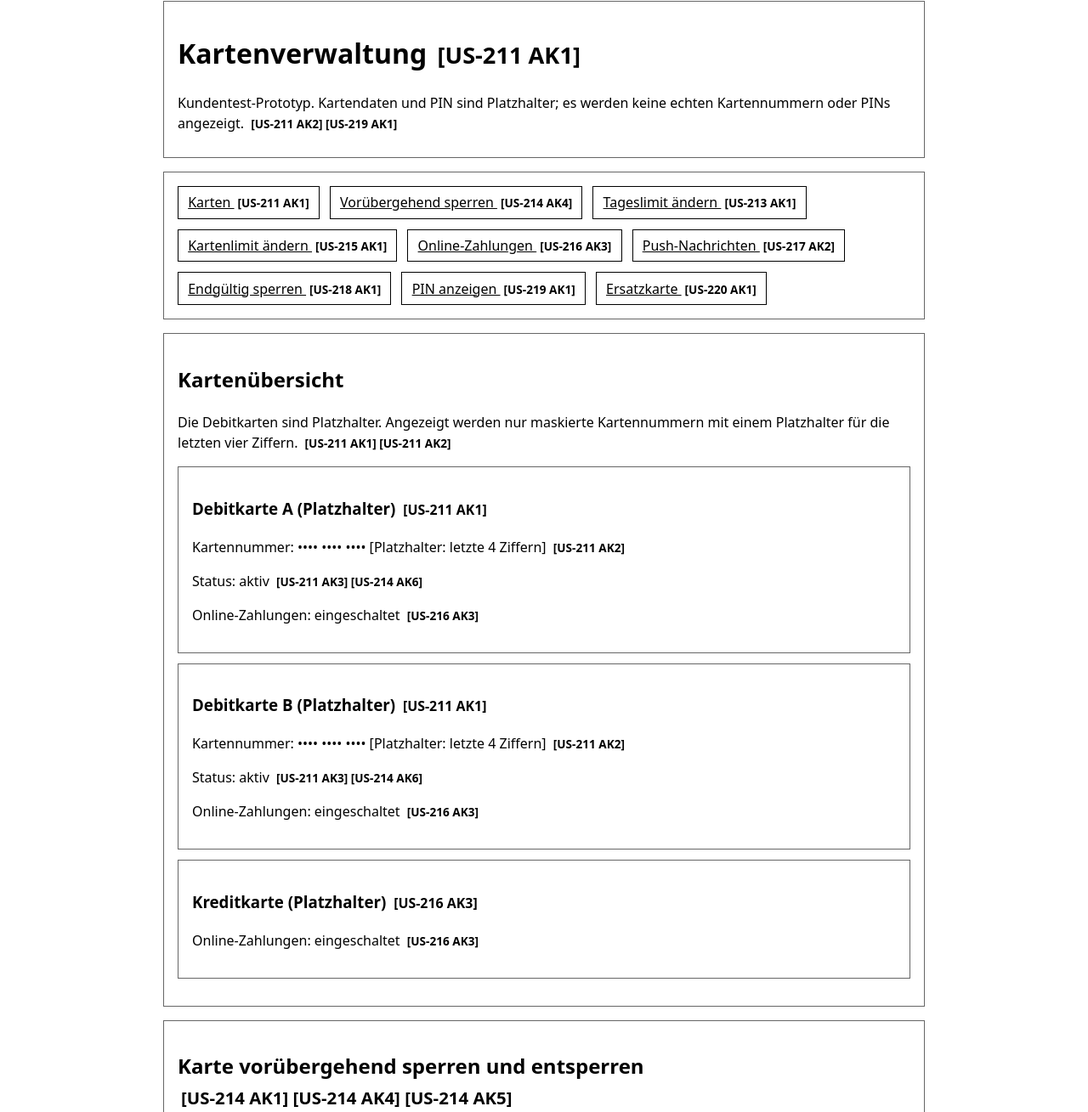
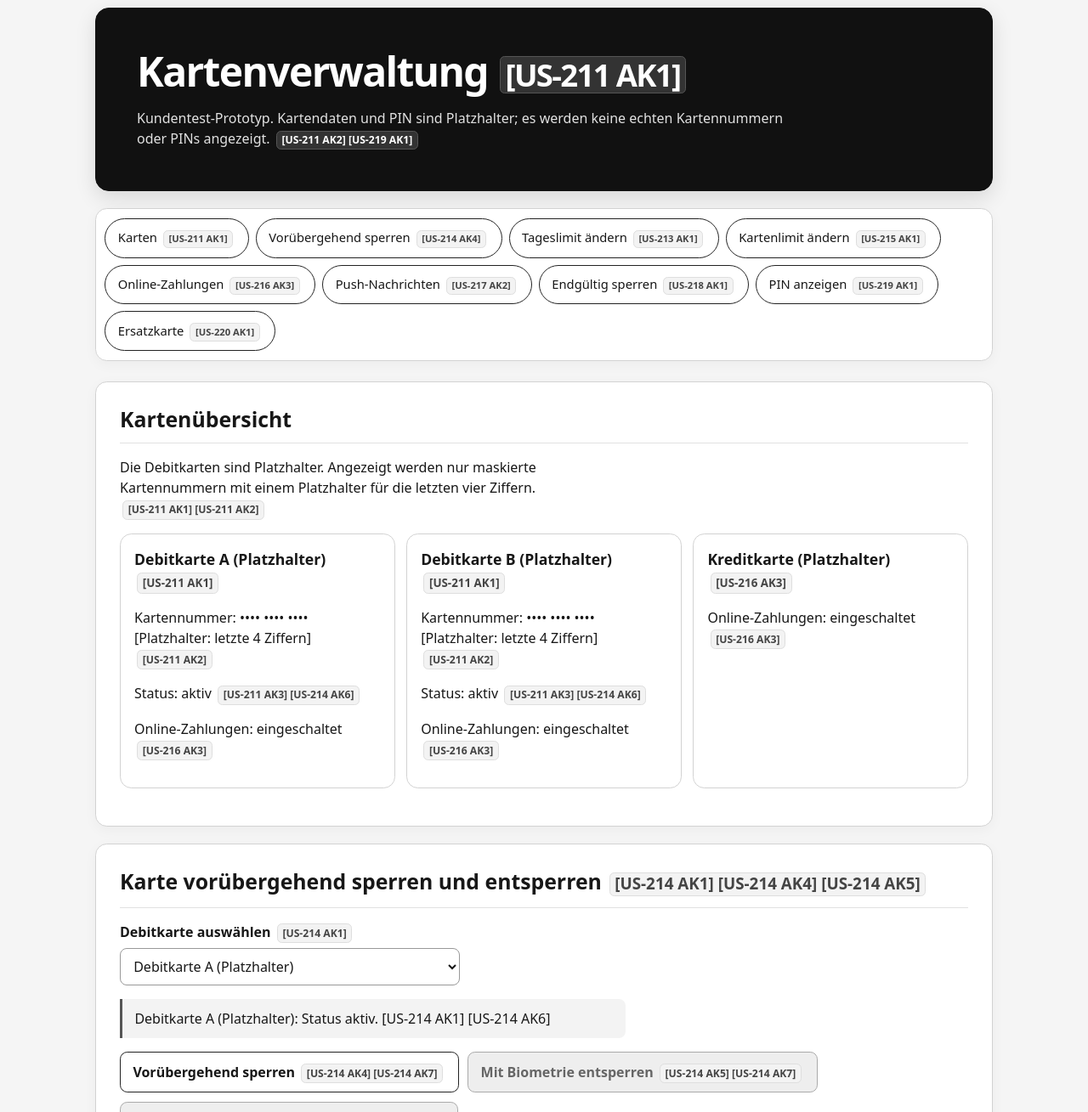
Before and after one commit to shiermann/Backup-Modul-4-Praxisdemonstration, a plain HTML site: page index.html in a window 1280 px wide. Shown: the part 31-1340 px from the top of the page at 85% size. Drawn offline with Linux system fonts and the light colour scheme.

Commit message:
add colors

```diff
--- a/index.html
+++ b/index.html
@@ -8,8 +8,8 @@
     :root {
       color-scheme: light;
       font-family: system-ui, sans-serif;
-      color: #000;
-      background: #fff;
+      color: #171717;
+      background: #f5f5f5;
     }
 
     * {
@@ -17,97 +17,274 @@
     }
 
     body {
-      max-width: 58rem;
+      max-width: 70rem;
       margin: 0 auto;
-      padding: 1rem;
+      padding: clamp(0.75rem, 3vw, 2rem);
       line-height: 1.5;
     }
 
-    header,
     nav,
     section,
     article,
     fieldset {
-      border: 1px solid #666;
-      padding: 1rem;
-      margin-block: 1rem;
+      border: 1px solid #d2d2d2;
+      border-radius: 0.85rem;
+      background: #fff;
+      box-shadow: 0 0.25rem 1rem rgb(0 0 0 / 4%);
+    }
+
+    header {
+      margin-block: 0.5rem 1.25rem;
+      padding: clamp(1.5rem, 5vw, 3rem);
+      border: 1px solid #111;
+      border-radius: 1rem;
+      color: #fff;
+      background: #111;
+      box-shadow: 0 0.5rem 1.5rem rgb(0 0 0 / 12%);
+    }
+
+    header h1 {
+      margin: 0;
+      font-size: clamp(1.8rem, 5vw, 3rem);
+      line-height: 1.1;
+      letter-spacing: -0.035em;
+    }
+
+    header .notice {
+      max-width: 48rem;
+      margin: 1rem 0 0;
+      color: #e2e2e2;
     }
 
     nav {
+      position: sticky;
+      top: 0.75rem;
+      z-index: 5;
       display: flex;
       flex-wrap: wrap;
-      gap: 0.75rem;
+      gap: 0.5rem;
+      margin-block: 1rem 1.5rem;
+      padding: 0.65rem;
+      border-radius: 0.85rem;
+      background: rgb(255 255 255 / 96%);
+      backdrop-filter: blur(0.75rem);
+    }
+
+    nav a {
+      flex: 0 1 auto;
+      border-radius: 999px;
+      text-decoration: none;
+      font-size: 0.92rem;
     }
 
     a,
     button,
     input,
     select {
-      color: #000;
+      color: #171717;
       background: #fff;
       font: inherit;
     }
 
+    input {
+      accent-color: #111;
+    }
+
     a,
     button {
-      border: 1px solid #000;
-      padding: 0.4rem 0.7rem;
+      border: 1px solid #222;
+      padding: 0.65rem 0.9rem;
     }
 
     button {
       cursor: pointer;
+      min-height: 2.75rem;
+      border-radius: 0.55rem;
+      font-weight: 600;
+      transition: color 120ms ease, background-color 120ms ease, border-color 120ms ease;
+    }
+
+    a:hover,
+    button:hover:not(:disabled) {
+      color: #fff;
+      background: #111;
+    }
+
+    a:hover .criteria,
+    button:hover .criteria {
+      color: #fff;
+      border-color: #555;
+      background: #333;
     }
 
     button:disabled {
       cursor: not-allowed;
-      opacity: 0.55;
+      color: #666;
+      border-color: #aaa;
+      background: #eee;
     }
 
-    input,
+    input:not([type="checkbox"]),
     select {
-      border: 1px solid #666;
-      max-width: 100%;
-      padding: 0.35rem;
+      width: min(100%, 25rem);
+      min-height: 2.75rem;
+      padding: 0.55rem 0.7rem;
+      border: 1px solid #999;
+      border-radius: 0.5rem;
+    }
+
+    input[type="checkbox"] {
+      width: 1.15rem;
+      height: 1.15rem;
+      vertical-align: middle;
     }
 
     label {
       display: block;
-      margin-block: 0.75rem 0.25rem;
+      margin-block: 1rem 0.35rem;
+      font-weight: 600;
+    }
+
+    label[for="payment-push-toggle"] {
+      display: flex;
+      align-items: center;
+      gap: 0.65rem;
+    }
+
+    main > section {
+      margin-block: 1.25rem;
+      padding: clamp(1rem, 3vw, 1.75rem);
+      scroll-margin-top: 6rem;
+    }
+
+    section h2 {
+      display: flex;
+      flex-wrap: wrap;
+      align-items: baseline;
+      gap: 0.35rem;
+      margin: 0 0 1rem;
+      padding-bottom: 0.8rem;
+      border-bottom: 1px solid #e1e1e1;
+      font-size: clamp(1.2rem, 2.5vw, 1.55rem);
+      line-height: 1.25;
+    }
+
+    h3 {
+      margin: 0 0 0.8rem;
+      font-size: 1.1rem;
+    }
+
+    section p {
+      max-width: 65ch;
     }
 
     .controls {
       display: flex;
       flex-wrap: wrap;
-      gap: 0.5rem;
-      margin-block: 0.75rem;
+      align-items: center;
+      gap: 0.65rem;
+      margin-block: 1rem;
     }
 
     .criteria {
       display: inline-block;
-      margin-inline-start: 0.25rem;
-      font-size: 0.85em;
+      margin-inline: 0.2rem;
+      padding: 0.08rem 0.35rem;
+      border: 1px solid #dedede;
+      border-radius: 0.35rem;
+      color: #444;
+      background: #f3f3f3;
+      font-size: 0.76em;
       font-weight: 600;
       white-space: normal;
     }
 
+    header .criteria {
+      color: #fff;
+      border-color: #555;
+      background: #333;
+    }
+
+    fieldset {
+      margin-block: 1.25rem;
+      padding: 1rem;
+      background: #fafafa;
+    }
+
+    legend {
+      padding-inline: 0.35rem;
+      font-weight: 700;
+    }
+
     .card-list {
+      display: grid;
+      grid-template-columns: repeat(auto-fit, minmax(min(100%, 18rem), 1fr));
+      gap: 0.85rem;
       padding: 0;
       list-style: none;
     }
 
     .card-list article {
-      margin-block: 0.75rem;
+      height: 100%;
+      margin: 0;
+      padding: 1rem;
+      box-shadow: none;
     }
 
     .notice,
     output {
       display: block;
-      margin-block: 0.75rem;
+      margin-block: 0.85rem;
+    }
+
+    output,
+    #lock-status,
+    #lock-duration-status,
+    #online-setting-status,
+    #card-state-push,
+    #transaction-push-result {
+      padding: 0.7rem 0.9rem;
+      border-left: 3px solid #555;
+      border-radius: 0 0.5rem 0.5rem 0;
+      background: #f3f3f3;
+    }
+
+    #pin-placeholder {
+      font-size: 1.35rem;
+      letter-spacing: 0.08em;
     }
 
     :focus-visible {
-      outline: 2px solid #000;
-      outline-offset: 2px;
+      outline: 3px solid #111;
+      outline-offset: 3px;
+    }
+
+    @media (max-width: 42rem) {
+      body {
+        padding: 0.65rem;
+      }
+
+      nav {
+        position: static;
+      }
+
+      nav a {
+        flex: 1 1 45%;
+        text-align: center;
+      }
+
+      fieldset {
+        padding: 0.75rem;
+      }
+    }
+
+    @media (prefers-reduced-motion: reduce) {
+      *,
+      *::before,
+      *::after {
+        scroll-behavior: auto !important;
+        transition-duration: 0.01ms !important;
+      }
     }
   </style>
 </head>
@@ -579,6 +756,9 @@
           "Nach 30 Tagen wurde die Karte automatisch endgültig gesperrt.",
           "[US-218 AK3]"
         );
+        showCardStatePush(
+          `Push-Nachricht: ${card.name} wurde nach 30 Tagen endgültig gesperrt.`
+        );
       }
       render();
     }
```
